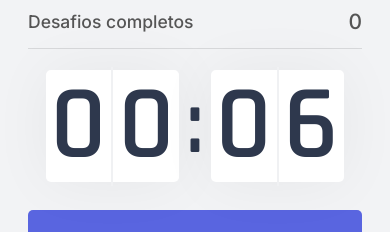
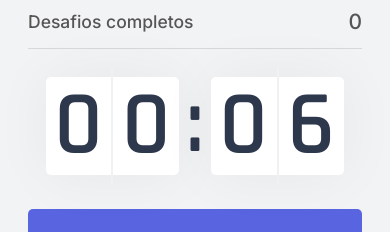
Before and after one commit to DeboraMSantos/moveit-next, a Next.js app: page / in a window 390 px wide. Shown: the part 253-485 px from the top of the page. Built offline with nearby package versions, Linux system fonts and the light colour scheme; no server answers; sample sign-in values are in the browser's storage.

Commit message:
alterado tamanho da fonte

```diff
--- a/src/styles/components/Countdown.module.css
+++ b/src/styles/components/Countdown.module.css
@@ -101,8 +101,8 @@
   .countdownContainer > div {
     max-width: 40%;
     display: flex;
-    height: 8rem;
-    font-size: 7.5rem;
+    height: 7rem;
+    font-size: 6.5rem;
   }
   .countdownContainer > div span {
     max-height: 8.5rem;
--- a/src/styles/components/Profile.module.css
+++ b/src/styles/components/Profile.module.css
@@ -33,4 +33,5 @@
   .profileContainer {
     margin-top: 4rem;
   }
+
 }
```
